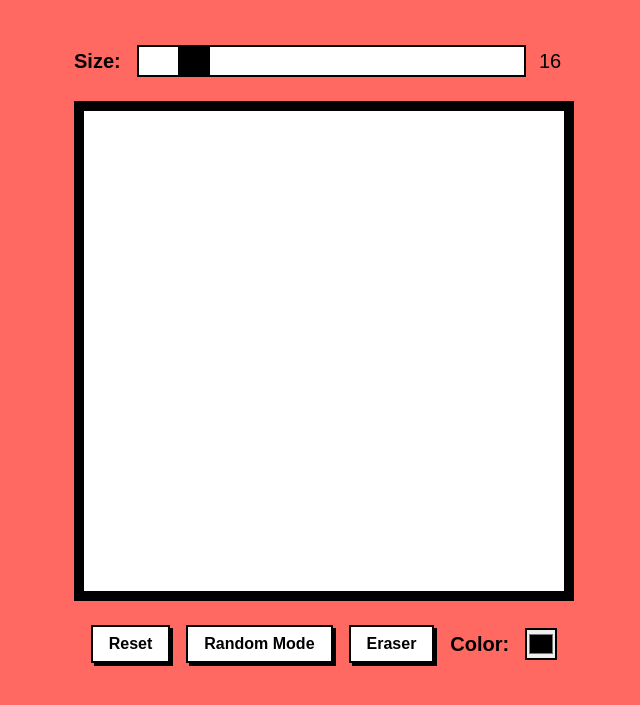
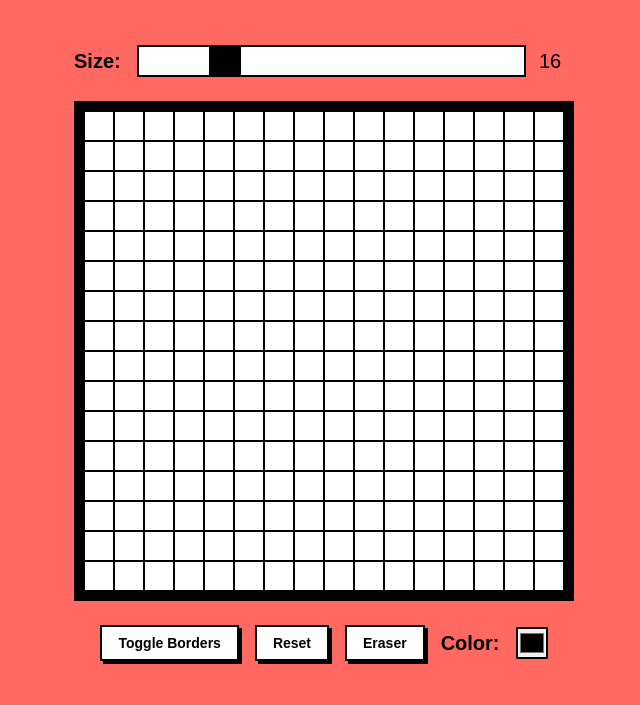
Before and after one commit to dev-fa/etch-a-sketch, a website: page index.html in a window 1280 px wide. Shown: the part 103-808 px from the top of the page, without its empty margins (316-956 px from the left). Drawn offline with Linux system fonts and the light colour scheme; a web font is replaced by a local one.

Commit message:
Finish etch-a-sketch

```diff
--- a/index.html
+++ b/index.html
@@ -27,8 +27,8 @@
                 </div>
                 <div class="function-container">
                     <div class="slider">
-                        <input type="range" min="2" max="128" step="2" value="16" class="slider__input"
-                            name="board-size" id="board-size">
+                        <input type="range" min="4" max="64" step="2" value="16" class="slider__input" name="board-size"
+                            id="board-size">
                         <label for="board-size">Size:</label>
                         <p class="slider__value" id="board-size-text"></p>
                     </div>
@@ -39,8 +39,8 @@
             </div>
 
             <div class="bottom">
+                <button class="btn" id="toggle-border" type="button">Toggle Borders</button>
                 <button class="btn" id="reset" type="button">Reset</button>
-                <button class="btn" id="random" type="button">Random Mode</button>
                 <button class="btn" id="eraser" type="button">Eraser</button>
                 <div class="color">
                     <input type="color" class="color__input" id="color" name="color" value="#000000">
--- a/package.json
+++ b/package.json
@@ -18,6 +18,8 @@
   "homepage": "https://github.com/dev-fa/etch-a-sketch#readme",
   "devDependencies": {
     "eslint": "^8.36.0",
-    "eslint-config-prettier": "^8.7.0"
+    "eslint-config-airbnb-base": "^15.0.0",
+    "eslint-config-prettier": "^8.7.0",
+    "eslint-plugin-import": "^2.27.5"
   }
 }
--- a/script.js
+++ b/script.js
@@ -1,8 +1,139 @@
-const slider = document.getElementById('board-size');
-const output = document.getElementById('board-size-text');
-output.textContent = slider.value;
+/* eslint-disable no-param-reassign */
+class SketchBoard {
+  static slider = document.getElementById('board-size');
 
-// Update the current slider value (each time you drag the slider handle)
-slider.oninput = function () {
-  output.textContent = this.value;
-};
+  static sliderOutput = document.getElementById('board-size-text');
+
+  static board = document.querySelector('.sketch-board');
+
+  static color = '#000';
+
+  static hasBorders = true;
+
+  // eslint-disable-next-line class-methods-use-this
+  load() {
+    SketchBoard.sliderOutput.textContent = SketchBoard.slider.value;
+    SketchBoard.changeSliderOutput();
+    SketchBoard.renderSketchBoard(SketchBoard.slider.value);
+    // Buttons
+    SketchBoard.toggleBorders();
+    SketchBoard.reset();
+    SketchBoard.changeColor();
+    SketchBoard.eraser();
+  }
+
+  static changeSliderOutput() {
+    SketchBoard.slider.oninput = () => {
+      SketchBoard.sliderOutput.textContent = SketchBoard.slider.value;
+      SketchBoard.renderSketchBoard(SketchBoard.slider.value);
+    };
+  }
+
+  static changeBoxColor(box) {
+    box.style.backgroundColor = SketchBoard.color;
+  }
+
+  static setBoardSize(gridSize) {
+    SketchBoard.board.setAttribute(
+      'style',
+      `grid-template-columns:repeat(${gridSize}, 1fr);
+      grid-template-rows:repeat(${gridSize}, 1fr)`
+    );
+  }
+
+  static checkIfBox(e) {
+    if (e.target.className === 'sketch-box') {
+      SketchBoard.changeBoxColor(e.target);
+    }
+  }
+
+  static onMouseMove(e) {
+    SketchBoard.checkIfBox(e);
+  }
+
+  static toggleBorders() {
+    const btn = document.getElementById('toggle-border');
+    btn.addEventListener('click', () => {
+      let sketchBoxes = SketchBoard.board.getElementsByClassName('sketch-box');
+      sketchBoxes = Array.from(sketchBoxes);
+
+      if (SketchBoard.hasBorders) {
+        sketchBoxes.forEach((box) => {
+          box.style.border = 'none';
+          SketchBoard.hasBorders = false;
+        });
+      } else {
+        sketchBoxes.forEach((box) => {
+          box.style.border = '1px solid #000';
+          SketchBoard.hasBorders = true;
+        });
+      }
+    });
+  }
+
+  static reset() {
+    const btn = document.getElementById('reset');
+    btn.addEventListener('click', () => {
+      SketchBoard.renderSketchBoard(SketchBoard.slider.value);
+    });
+  }
+
+  static changeColor() {
+    const colorInput = document.getElementById('color');
+
+    colorInput.addEventListener('change', (e) => {
+      SketchBoard.color = e.target.value;
+    });
+  }
+
+  static eraser() {
+    const btn = document.getElementById('eraser');
+    const colorInput = document.getElementById('color');
+
+    btn.addEventListener('click', () => {
+      SketchBoard.color = '#ffffff';
+      colorInput.value = '#ffffff';
+    });
+  }
+
+  static renderSketchBoard(gridNum) {
+    SketchBoard.hasBorders = true;
+
+    SketchBoard.setBoardSize(gridNum);
+    const gridSize = gridNum * gridNum;
+
+    if (SketchBoard.board.hasChildNodes()) {
+      while (SketchBoard.board.firstChild) {
+        SketchBoard.board.removeChild(SketchBoard.board.firstChild);
+      }
+    }
+
+    const sketchBox = document.createElement('div');
+    sketchBox.classList.add('sketch-box');
+
+    for (let i = 0; i < gridSize; i += 1) {
+      SketchBoard.board.appendChild(sketchBox.cloneNode());
+    }
+
+    SketchBoard.board.addEventListener('mousedown', (e) => {
+      SketchBoard.checkIfBox(e);
+
+      SketchBoard.board.addEventListener('mousemove', SketchBoard.onMouseMove);
+    });
+
+    SketchBoard.board.addEventListener('mouseup', () => {
+      SketchBoard.board.removeEventListener(
+        'mousemove',
+        SketchBoard.onMouseMove
+      );
+    });
+  }
+}
+
+(function main() {
+  const sketch = new SketchBoard();
+
+  window.onload = () => {
+    sketch.load();
+  };
+})();
--- a/style.css
+++ b/style.css
@@ -136,6 +136,10 @@ label {
   width: 100%;
 }
 
+.sketch-box {
+  border: 1px solid black;
+}
+
 .bottom {
   align-items: center;
   display: flex;
@@ -154,7 +158,8 @@ label {
   background-color: #fff;
   border: 2px solid #000;
   box-shadow: var(--box-shadow-primary);
-  font-size: 16px;
+  cursor: pointer;
+  font-size: 14px;
   font-weight: 700;
   padding: 8px 16px;
 }
```
Also changed, not shown: .eslintrc.json (added), README.md, desktop-preview-borders.png (added), desktop-preview-noborders.png (added), 1 other file.
